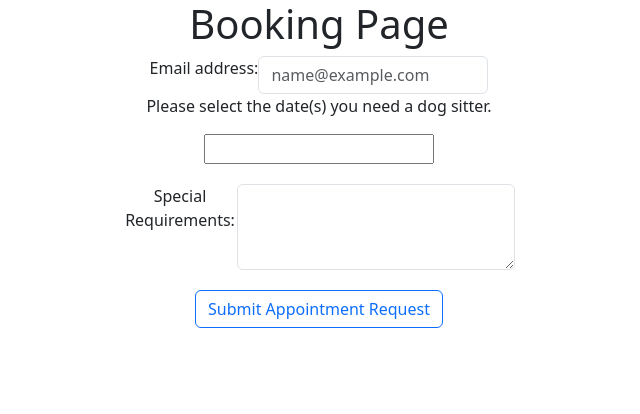
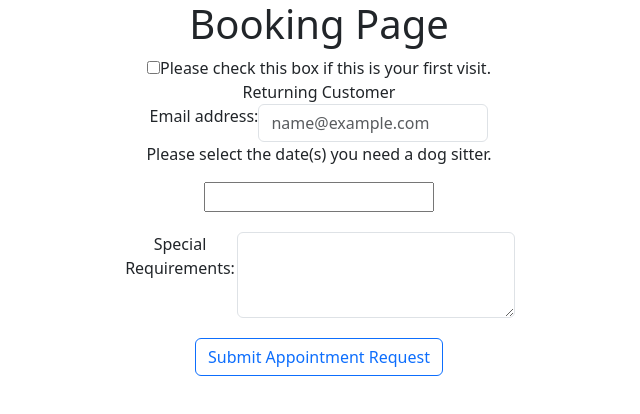
Before and after one commit to mrao2/newtowndogs, a React (Create React App) app in the folder frontend/: page / in a window 1280 px wide. Shown: the top 414 px of the page, without its empty margins (321-961 px from the left). Built offline with nearby package versions, Linux system fonts and the light colour scheme.

Commit message:
added checkbox for indicating first/subsequent visit

```diff
--- a/frontend/src/Components/pages/BookingPage/BookingPage.js
+++ b/frontend/src/Components/pages/BookingPage/BookingPage.js
@@ -20,13 +20,24 @@ const BookingPage = () => {
         setStartDate(startDate);
         setEndDate(endDate);
     };
-
+    const [isChecked, setIsChecked] = useState(false);
+    const handleOnChange = () => {
+        setIsChecked(!isChecked);
+    };
 
     return (
         <>
             <h1>Booking Page</h1>
+            <div className="isConsultation">
+                <input type="checkbox" id="isConsultation" name="isConsultation" value="isConsultation" checked={isChecked} onChange={handleOnChange} />
+                Please check this box if this is your first visit.
+            </div>
+            <div className="result" >
+                {isChecked ? "First Visit" : "Returning Customer"}
+            </div>
 
-            <Form>
+
+            <Form className="isNotConsultation">
                 <div className="clientEmail">
 
                     <Form.Group className="clientEmail" controlId="clientEmail">
```
